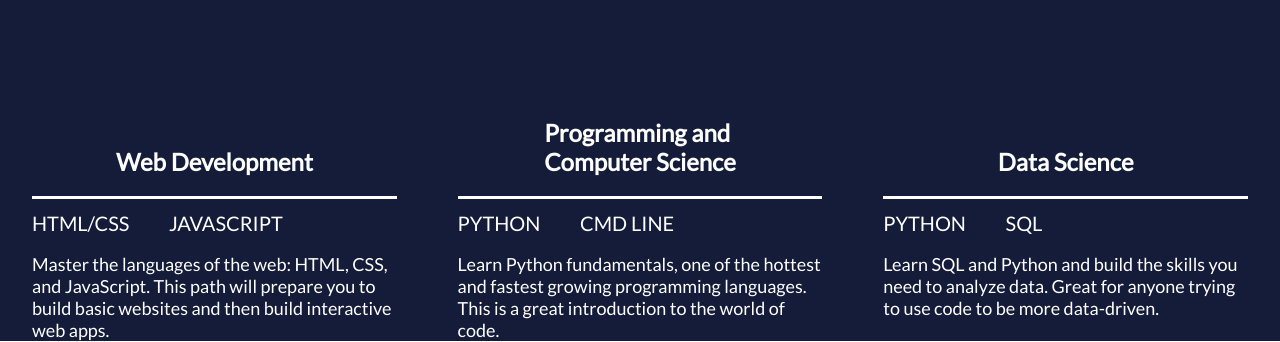
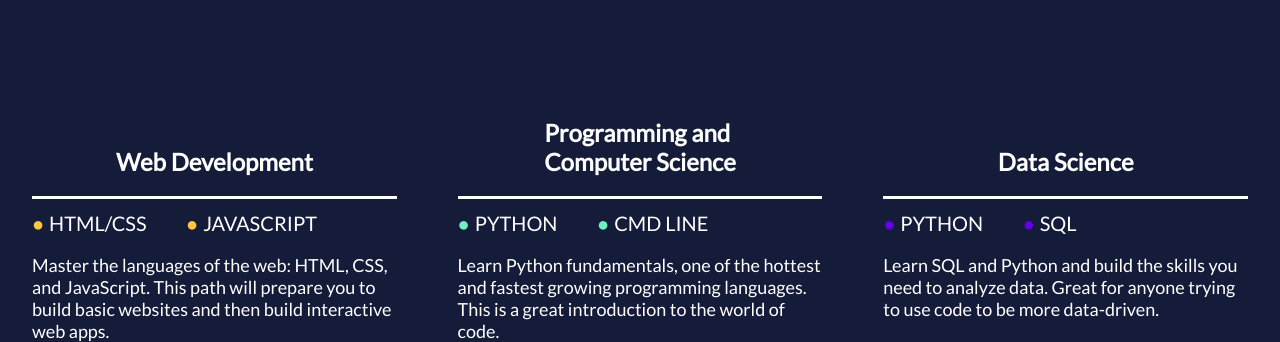
Before and after one commit to olegoskosarev/Landing-page, a plain HTML site: page Codecademy/index.html in a window 1280 px wide. Shown: the part 7135-7477 px from the top of the page. Drawn offline with Linux system fonts and the light colour scheme.

Commit message:
Codecademy: Some changes in directions section

```diff
--- a/Codecademy/index.html
+++ b/Codecademy/index.html
@@ -295,8 +295,8 @@
                         <h1>Web Development</h1>
                     </div>
                     <div class="direction-technology-list">
-                        <span class="direction-technology-item">HTML/CSS</span>
-                        <span class="direction-technology-item">JAVASCRIPT</span>
+                        <span class="direction-technology-item item-1">HTML/CSS</span>
+                        <span class="direction-technology-item item-1">JAVASCRIPT</span>
                     </div>
                     <div class="direction-description">
                         Master the languages of the web: HTML, CSS, and JavaScript. This path will prepare you to build basic websites and then build interactive web apps.
@@ -309,8 +309,8 @@
                             Computer Science</h1>
                     </div>
                     <div class="direction-technology-list">
-                        <span class="direction-technology-item">PYTHON</span>
-                        <span class="direction-technology-item">CMD LINE</span>
+                        <span class="direction-technology-item item-2">PYTHON</span>
+                        <span class="direction-technology-item item-2">CMD LINE</span>
                     </div>
                     <div class="direction-description">
                         Learn Python fundamentals, one of the hottest and fastest growing programming languages. This is a great introduction to the world of code.
@@ -322,8 +322,8 @@
                         <h1>Data Science</h1>
                     </div>
                     <div class="direction-technology-list">
-                        <span class="direction-technology-item">PYTHON</span>
-                        <span class="direction-technology-item">SQL</span>
+                        <span class="direction-technology-item item-3">PYTHON</span>
+                        <span class="direction-technology-item item-3">SQL</span>
                     </div>
                     <div class="direction-description">
                         Learn SQL and Python and build the skills you need to analyze data. Great for anyone trying to use code to be more data-driven.
--- a/Codecademy/main.css
+++ b/Codecademy/main.css
@@ -862,11 +862,20 @@ header hr {
 }
 
 .direction-technology-item:before {
-    content: "";
-    width: 5px;
-    height: 5px;
-    border-radius: 50%;
-    background-color: #FFC740;
+    content: "●";
+    margin-right: 5px;
+}
+
+.item-1:before {
+    color: #FFC740;
+}
+
+.item-2:before {
+    color: #6DF0C2;
+}
+
+.item-3:before {
+    color: #6400E4;
 }
 
 .direction-description {
```
